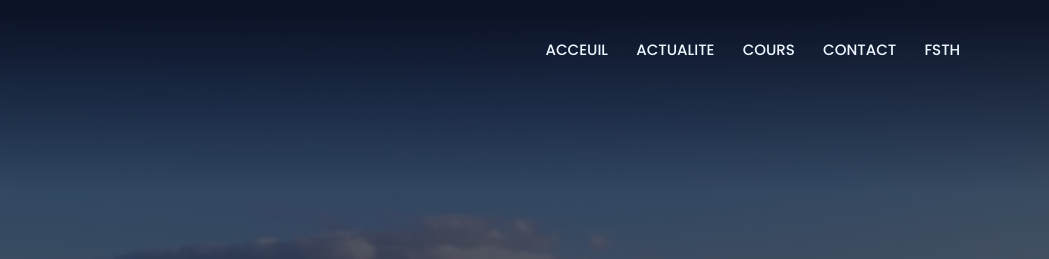
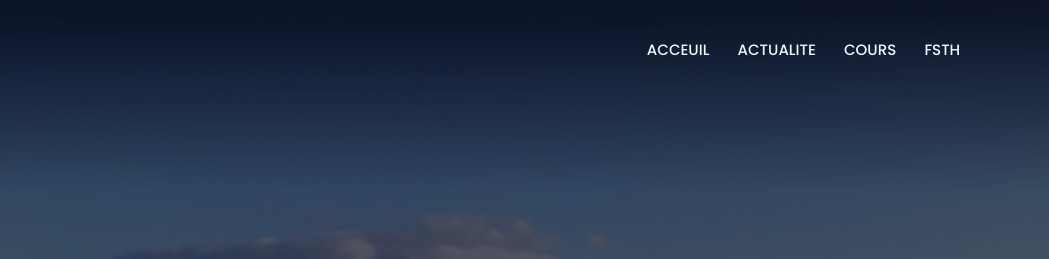
Before and after one commit to Skeiba/iddl.github.io, a plain HTML site: page index.html in a window 1280 px wide. Shown: the top 259 px of the page, 231-1280 px from the left. Drawn offline with Linux system fonts and the light colour scheme.

Commit message:
Update index.html

```diff
--- a/index.html
+++ b/index.html
@@ -19,7 +19,6 @@
                     <li><a href="index.html">ACCEUIL</a></li>
                     <li><a href="actualite.html">ACTUALITE</a></li>
                     <li><a href="cours.html">COURS</a></li>
-                    <li><a href="contact.html">CONTACT</a></li>
                     <li><a href="https://fsth.ma/">FSTH</a></li>
                </ul>
             </div>
@@ -30,9 +29,6 @@
             <p>Bienvenue sur ce site dédié aux etudiant de la filière "LST : Ingénierie de Données et Développement Logiciel".<br>Explorez les cours et restez informé avec les dernières actualités concernant notre filière.</p>
         </div>
     </section>
-
-    <!----------------------program--------------------->
-
     <section class="program">
         <h1>À PROPOS IDDL</h1>
         <p>La liscence "Ingénierie des Données et Développement Logiciel" est une formation complète qui se compose de 9 modules spécialisés ainsi que d'un projet de fin d'études. Cette filière offre une solide base de connaissances dans les domaines clés de l'ingénierie des données et du développement logiciel. Le projet de fin d'études permet aux étudiants d'appliquer leurs connaissances dans un contexte réel, ce qui renforce leur compréhension et leur expérience pratique. À la fin de cette formation, les diplômés seront prêts à relever les défis du monde en constante évolution de la technologie, en contribuant au développement de logiciels de pointe et à une utilisation efficace des données dans divers domaines professionnels.</p>
@@ -59,18 +55,15 @@
             </div>
         </div>
     </section>
-    <!----------------contact------------------>
     <section class="cta">
         <h1>Pour nous contacter ,cliquez sur le bouton ci-dessous.</h1>
         <a href="contact.html" class="hero-btn">NOUS CONTACTER</a>
     </section>
 
-    <!----------------footer------------------>
     <section class="footer">
         <h4>Information du site</h4>
         <p>first project</p>
     </section>
-    <!---Java script menu -->
     <script>
         var navLinks = document.getElementById("navLinks");
         function showMenu(){
```
